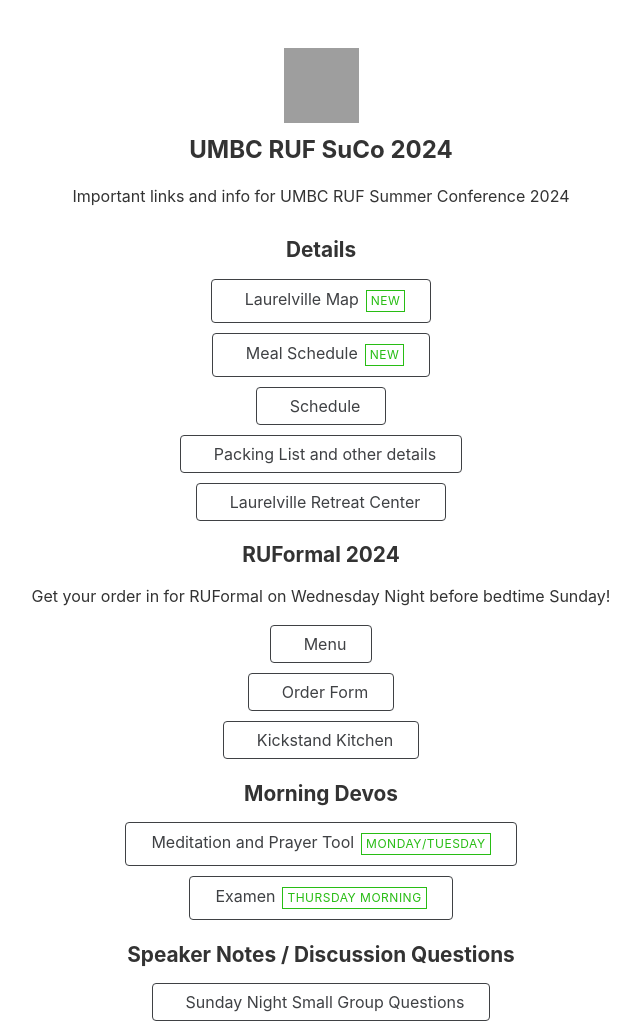
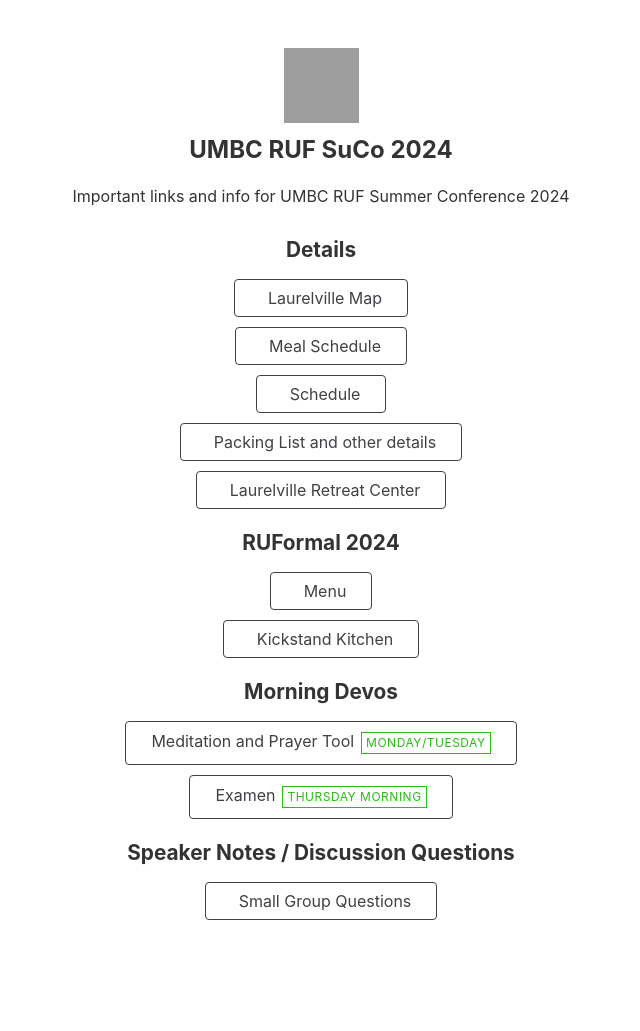
Before and after one commit to joshgordon/pca-ng-website, a Jekyll site: the page built from index.html, in a window 1280 px wide. Shown: the whole page, without its empty margins (319-959 px from the left). Built offline with Jekyll 4.4.1, drawn with Linux system fonts in a browser that asks for light colours; nearby versions of some CDN libraries; comment, search, counter and statistics services are not loaded; after the commit the page ends 948 px from its top, so only the background shows below that; grey boxes are pictures that could not be loaded.

Commit message:
Updating for new discussion q's

```diff
--- a/_data/links.yml
+++ b/_data/links.yml
@@ -1,11 +1,9 @@
 - category: Details
   items:
     - title: Laurelville Map
-      tag: New
       url: https://www.google.com/maps/d/edit?mid=1QAPMj3rjUd_BvjmRhiJgnDiF6hbiwetT&usp=drive_link
       icon: material-symbols:map-outline
     - title: Meal Schedule
-      tag: New
       url: /assets/Meal Schedule.pdf
       icon: mingcute:fork-spoon-fill
     - title: Schedule
@@ -19,14 +17,13 @@
       icon: pepicons-pencil:map
 
 - category: RUFormal 2024
-  description: Get your order in for RUFormal on Wednesday Night before bedtime Sunday!
   items:
     - title: Menu
       url: https://kickstandkitchen.com/#efe1a7ab-4453-4179-83c9-ecc22da90e80
       icon: material-symbols:menu-book-outline
-    - title: Order Form
-      url: https://forms.gle/7LUDRzsPUsbdLKyN8
-      icon: lets-icons:order
+#     - title: Order Form
+#       url: https://forms.gle/7LUDRzsPUsbdLKyN8
+#       icon: lets-icons:order
     - title: Kickstand Kitchen
       icon: pepicons-pencil:map
       url: https://maps.app.goo.gl/FUZ2BZkbBG1jKBP7A
@@ -39,8 +36,9 @@
     - title: Examen
       url: "/assets/Examen.original.1575916300.pdf"
       tag: "Thursday Morning"
+
 - category: Speaker Notes / Discussion Questions
   items:
-    - title: Sunday Night Small Group Questions
-      url: /assets/Small Group Day 1.pdf
+    - title: Small Group Questions
+      url: /assets/SuCo Small Group 2024.pdf
       icon: hugeicons:question
```
Also changed, not shown: 2 other files.
